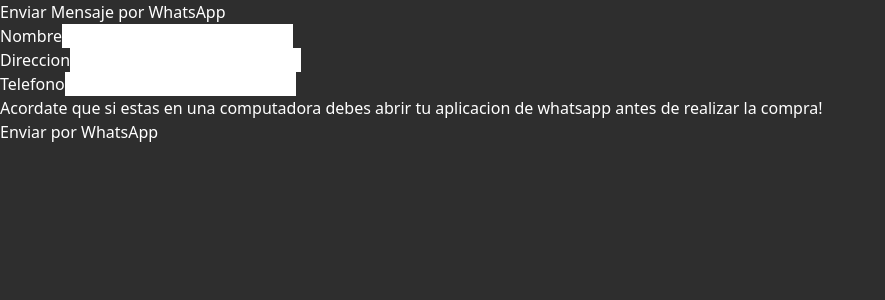
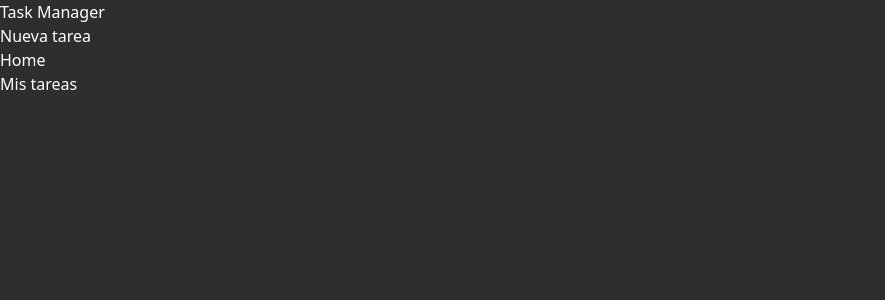
Before and after one commit to FedericoHerreraa/deployFrontend, a React (Vite) app: page / in a window 1280 px wide. Shown: the top 300 px of the page, without its empty margins (0-885 px from the left). Built offline with nearby package versions, Linux system fonts and the light colour scheme.

Commit message:
cvommity

```diff
--- a/src/App.jsx
+++ b/src/App.jsx
@@ -8,18 +8,17 @@ import Whatsapp from './components/whatsapp'
 
 function App() {
     return (
-        <Whatsapp/>
-      // <TaskProvider>
-      //   <BrowserRouter>
-      //     <NavBar/>
-      //     <Routes>
-      //       <Route path='/' element={<Home/>}/>
-      //       <Route path='/tasks' element={<Tasks/>}/>
-      //       <Route path='/add-task' element={<AddTask/>}/>
-      //       <Route path='/update-task/:id' element={<AddTask/>}/>
-      //     </Routes>
-      //   </BrowserRouter>
-      // </TaskProvider>
+      <TaskProvider>
+        <BrowserRouter>
+          <NavBar/>
+          <Routes>
+            <Route path='/' element={<Home/>}/>
+            <Route path='/tasks' element={<Tasks/>}/>
+            <Route path='/add-task' element={<AddTask/>}/>
+            <Route path='/update-task/:id' element={<AddTask/>}/>
+          </Routes>
+        </BrowserRouter>
+      </TaskProvider>
     )
 }
 
--- a/src/components/whatsapp.jsx
+++ b/src/components/whatsapp.jsx
@@ -3,8 +3,8 @@ import { products } from "../products/products"
 
 const Whatsapp = () => {
     const [nombre, setNombre] = useState('')
-      const [direccion, setDireccion] = useState('')
-      const [telefono, setTelefono] = useState('')
+    const [direccion, setDireccion] = useState('')
+    const [telefono, setTelefono] = useState('')
 
       let mensaje = '\n'
       products.map(prod => {
```
